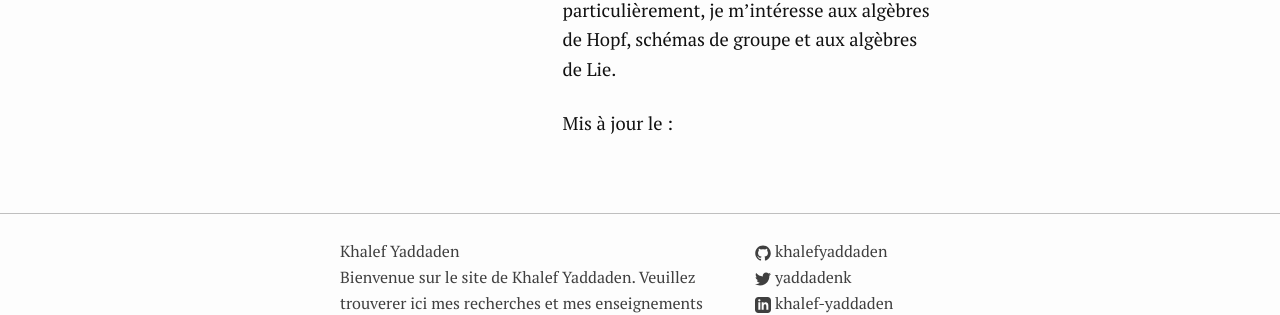
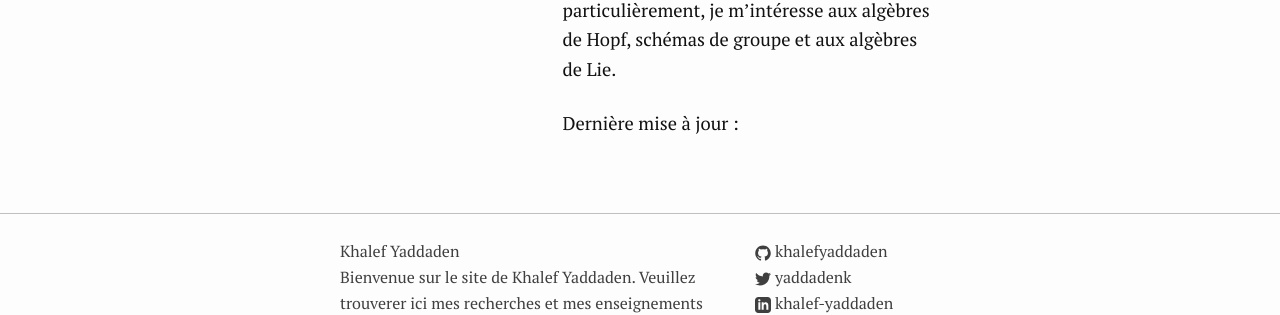
Before and after one commit to khalefyaddaden/khalefyaddaden.github.io, a Jekyll site: the page built from index.fr.markdown, in a window 1280 px wide. Shown: the part 619-934 px from the top of the page. Built offline with Jekyll 4.4.1, drawn with Linux system fonts in a browser that asks for light colours.

Commit message:
last-modified-at-date

```diff
--- a/index.fr.markdown
+++ b/index.fr.markdown
@@ -14,4 +14,4 @@
 
 Les domaines dans lesquels je me spécialise sont l'algèbre et la topologie. Plus particulièrement, je m'intéresse aux algèbres de Hopf, schémas de groupe et aux algèbres de Lie.
 
-Mis à jour le : {{ page.last_modified_at }}
+Dernière mise à jour : {{ page.last_modified_at | date: '%d-%m-%Y' }}
--- a/index.markdown
+++ b/index.markdown
@@ -14,4 +14,4 @@
 
 My areas of interest are Algebra and Topology. I'm particularly interested in Hopf algebras, group schemes and Lie algebras.
 
-Last update : {{ page.last_modified_at }}
+Last update : {{ page.last_modified_at | date: '%d-%m-%Y' }}
```
